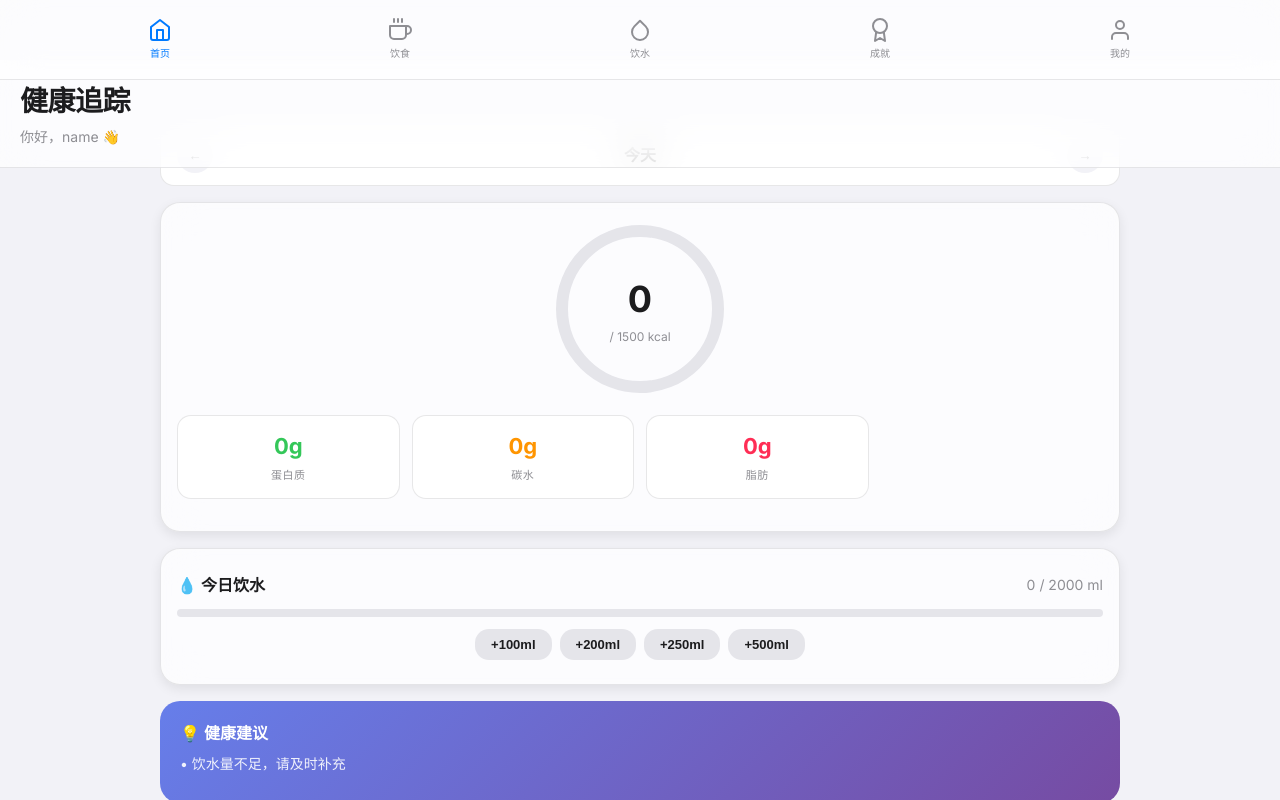
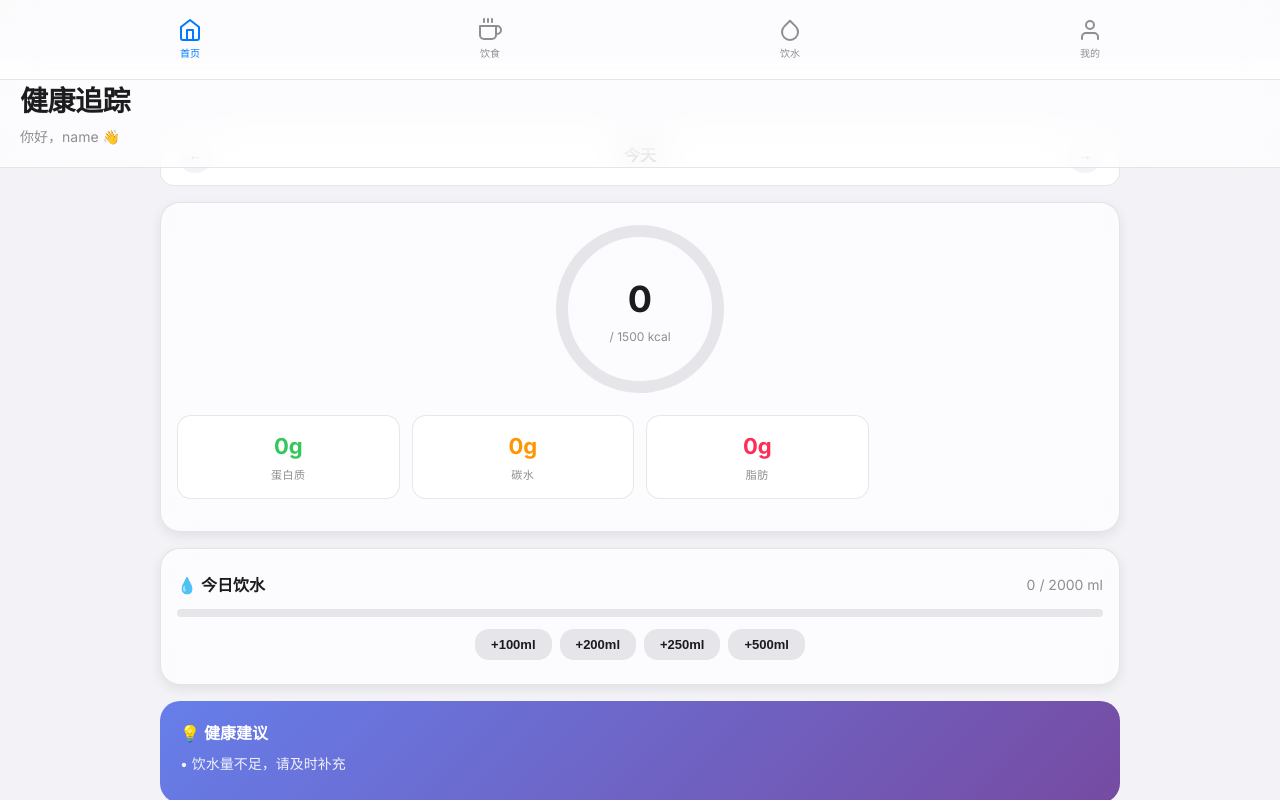
Before and after one commit to tsldzmn/health-tracker, a React (Vite) app in the folder frontend/: page /login in a window 1280 px wide. Both pictures are taken after typing "name@example.com", "Sample123" into the empty fields and a click on the button "登录". Shown: the top 800 px of the page. Built offline with nearby package versions, Linux system fonts and the light colour scheme; no server answers.

Commit message:
移除成就系统

```diff
--- a/frontend/src/App.jsx
+++ b/frontend/src/App.jsx
@@ -7,7 +7,6 @@ import Register from './pages/Register';
 import Dashboard from './pages/Dashboard';
 import FoodLog from './pages/FoodLog';
 import WaterLog from './pages/WaterLog';
-import Achievements from './pages/Achievements';
 import Profile from './pages/Profile';
 import AdminDashboard from './pages/admin/AdminDashboard';
 import AdminUsers from './pages/admin/AdminUsers';
@@ -142,7 +141,6 @@ export default function App() {
           <Route path="/" element={<Guard><Dashboard /></Guard>} />
           <Route path="/food" element={<Guard><FoodLog /></Guard>} />
           <Route path="/water" element={<Guard><WaterLog /></Guard>} />
-          <Route path="/achievements" element={<Guard><Achievements /></Guard>} />
           <Route path="/profile" element={<Guard><Profile /></Guard>} />
           <Route path="/admin" element={<Guard><AdminDashboard /></Guard>} />
           <Route path="/admin/users" element={<Guard><AdminUsers /></Guard>} />
--- a/frontend/src/components/Navbar.jsx
+++ b/frontend/src/components/Navbar.jsx
@@ -27,13 +27,6 @@ export default function Navbar() {
           </svg>
           <span>饮水</span>
         </NavLink>
-        <NavLink to="/achievements" className={({ isActive }) => `nav-item ${isActive ? 'active' : ''}`}>
-          <svg width="24" height="24" viewBox="0 0 24 24" fill="none" stroke="currentColor" strokeWidth="2" strokeLinecap="round" strokeLinejoin="round">
-            <circle cx="12" cy="8" r="7"></circle>
-            <polyline points="8.21 13.89 7 23 12 20 17 23 15.79 13.88"></polyline>
-          </svg>
-          <span>成就</span>
-        </NavLink>
         <NavLink to="/profile" className={({ isActive }) => `nav-item ${isActive ? 'active' : ''}`}>
           <svg width="24" height="24" viewBox="0 0 24 24" fill="none" stroke="currentColor" strokeWidth="2" strokeLinecap="round" strokeLinejoin="round">
             <path d="M20 21v-2a4 4 0 0 0-4-4H8a4 4 0 0 0-4 4v2"></path>
```
